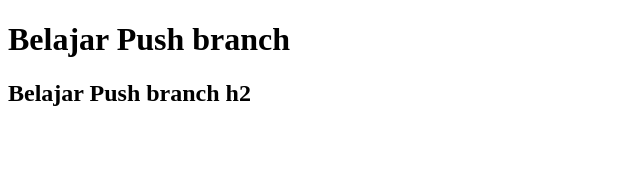
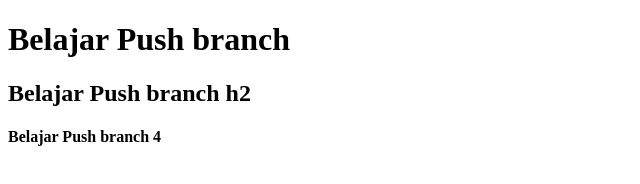
Before and after one commit to Cryptious/belajar-git, a plain HTML site: page belajar.html in a window 1280 px wide. Shown: the whole page, without its empty margins (0-640 px from the left). Drawn offline with Linux system fonts and the light colour scheme.

Commit message:
add elemen h4 belajar

```diff
--- a/belajar.html
+++ b/belajar.html
@@ -7,5 +7,6 @@
   <body>
     <h1>Belajar Push branch</h1>
     <h2>Belajar Push branch h2</h2>
+    <h4>Belajar Push branch 4</h4>
   </body>
 </html>
```
